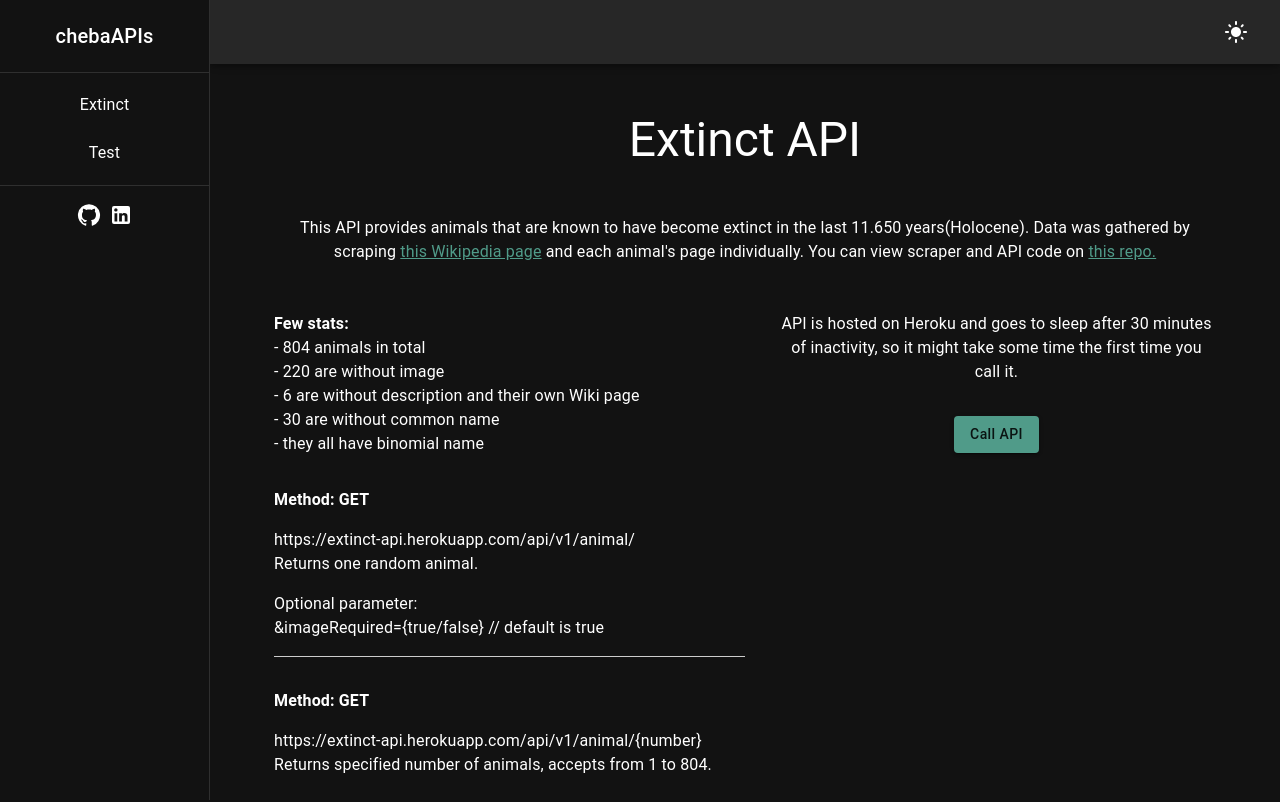
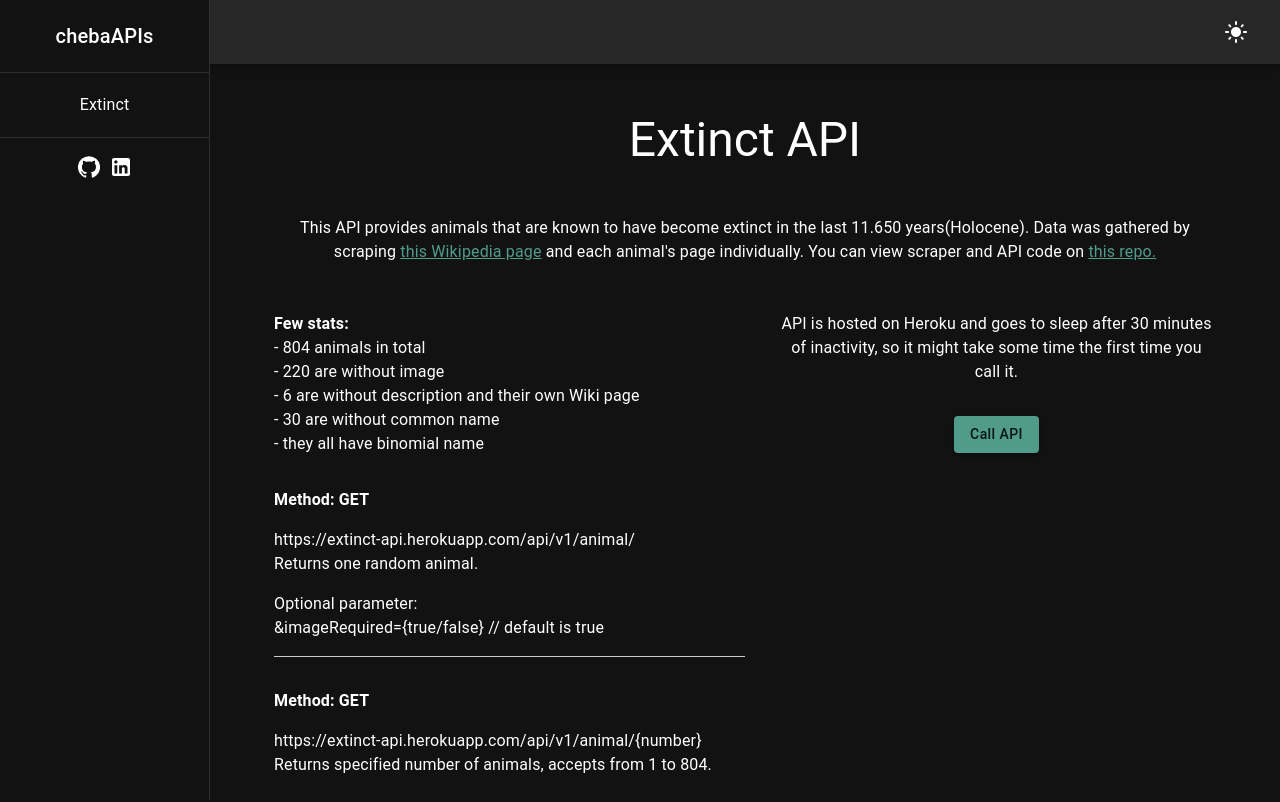
Before and after one commit to cheba91/chebaAPIs, a Next.js app: page / in a window 1280 px wide. Shown: the top 802 px of the page. Built offline with nearby package versions, Linux system fonts and the light colour scheme.

Commit message:
code cleanup, meta head

```diff
--- a/components/MetaHead.js
+++ b/components/MetaHead.js
@@ -9,7 +9,7 @@ export default function MetaHead({
 }) {
    const staticData = {
       baseUrl: 'https://www.cheba.me',
-      companyName: 'Cheba - Personal website',
+      companyName: 'Cheba - Web developer',
       twitterHandle: '@BlazCheba',
    };
    return (
--- a/components/apiTabs/ExtinctApi.js
+++ b/components/apiTabs/ExtinctApi.js
@@ -7,7 +7,6 @@ import { data as jsonData } from '../../utils/extinctJSONdata';
 import DisplayJson from '../ui/DisplayJson';
 
 const AnimalCard = ({ data }) => {
-   if (data) console.log('Have data', JSON.stringify(data));
    return (
       <Card sx={{ maxWidth: 500, margin: '2rem auto 0' }}>
          {data.imageSrc && (
--- a/pages/index.js
+++ b/pages/index.js
@@ -17,7 +17,7 @@ import ToggleColorMode from '../components/ToggleColorMode';
 const drawerWidth = 210;
 
 export default function ResponsiveDrawer({ toggleTheme }) {
-   const apis = ['Extinct', 'Test'];
+   const apis = ['Extinct'];
    const [mobileOpen, setMobileOpen] = useState(false);
    const [currentTab, setCurrentTab] = useState(apis[0]);
 
@@ -127,7 +127,6 @@ export default function ResponsiveDrawer({ toggleTheme }) {
             <Toolbar />
             {/* Show correct API */}
             {currentTab === 'Extinct' && <ExtinctApi />}
-            {currentTab === 'Test' && 'Test'}
          </Box>
       </Box>
    );
```
